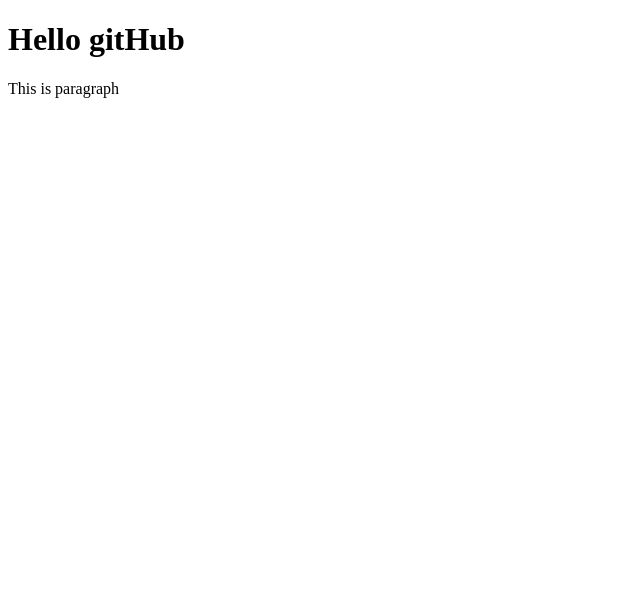
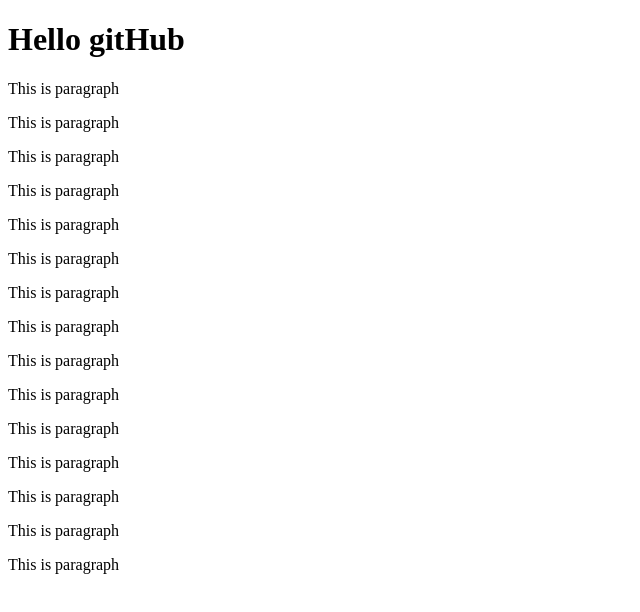
Before and after one commit to adetorodev/github-Pora, a plain HTML site: page index.html in a window 1280 px wide. Shown: the whole page, without its empty margins (0-640 px from the left). Drawn offline with Linux system fonts and the light colour scheme.

Commit message:
ne w branch

```diff
--- a/index.html
+++ b/index.html
@@ -8,5 +8,19 @@
 <body>
     <h1>Hello gitHub</h1>
     <p>This is paragraph</p>
+    <p>This is paragraph</p>
+    <p>This is paragraph</p><p>This is paragraph</p>
+    <p>This is paragraph</p>
+    <p>This is paragraph</p><p>This is paragraph</p>
+    <p>This is paragraph</p>
+    <p>This is paragraph</p>
+    <p>This is paragraph</p>
+    <p>This is paragraph</p>
+    <p>This is paragraph</p>
+    <p>This is paragraph</p>
+    <p>This is paragraph</p>
+    <p>This is paragraph</p>
+
+
 </body>
 </html>
```
